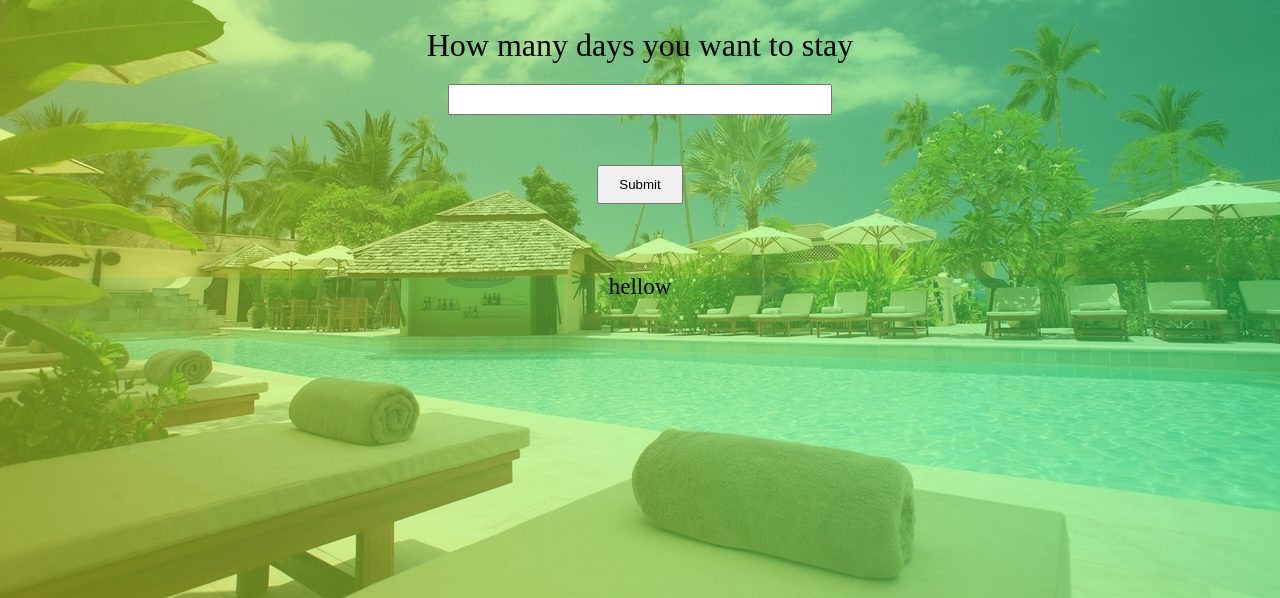
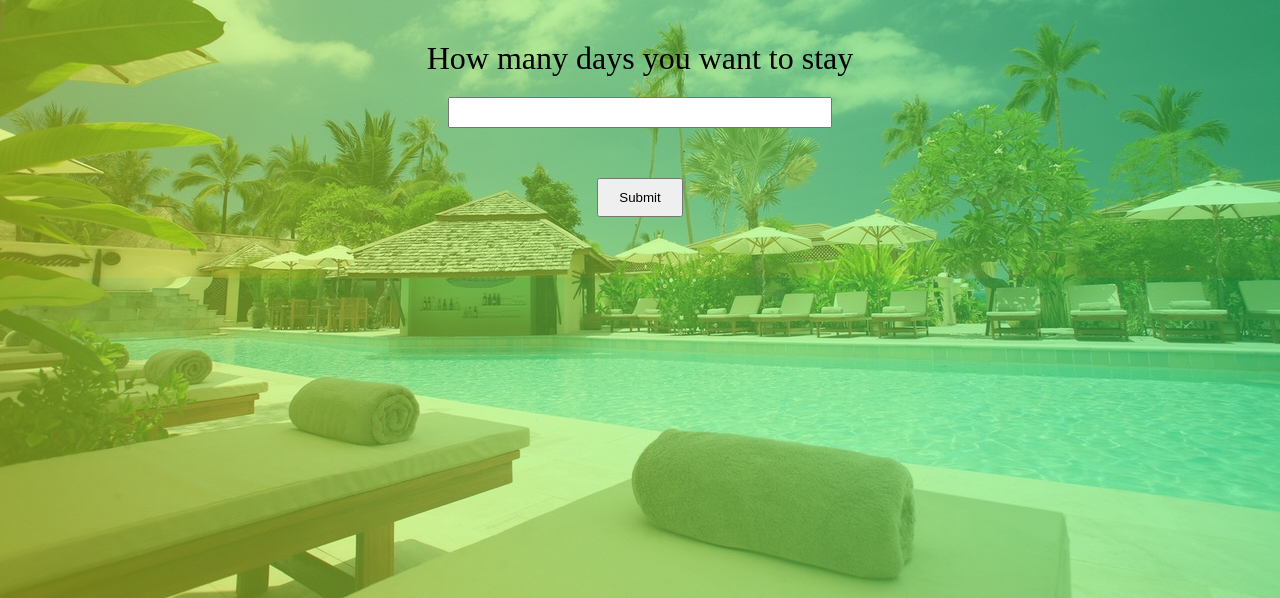
Before and after one commit to tmabid12/hotelcost, a plain HTML site: page index.html in a window 1280 px wide. Shown: the part 202-800 px from the top of the page. Drawn offline with Linux system fonts and the light colour scheme.

Commit message:
Update index.html

```diff
--- a/index.html
+++ b/index.html
@@ -71,7 +71,7 @@
         <label for="screen" class="text">How many days you want to stay</label>
         <input type="number" id="screen">
         <button onclick="totalCost() ">Submit</button>
-        <p id="bills">hellow</p>
+        <p id="bills"></p>
 
     </div>
 
```
